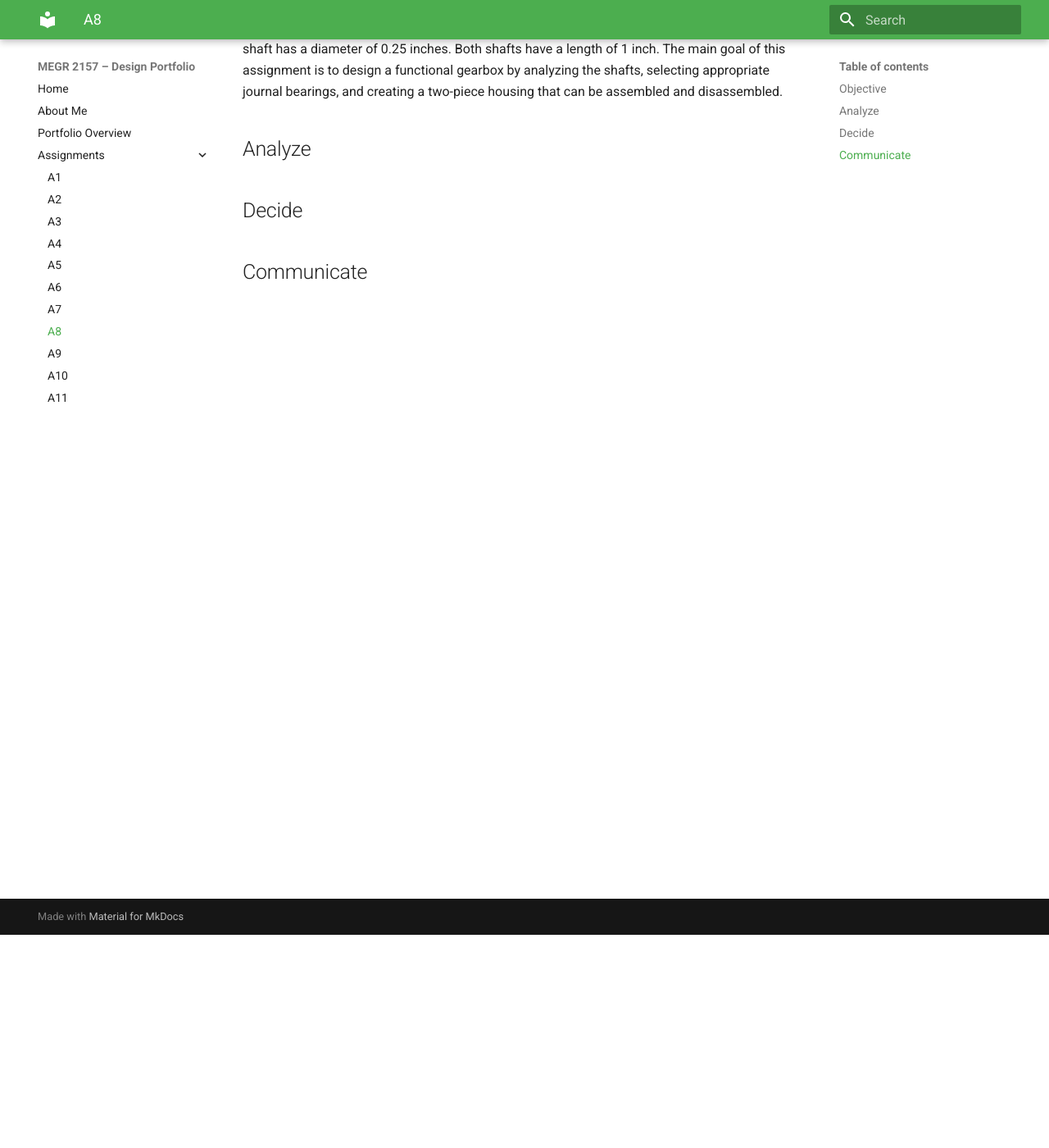
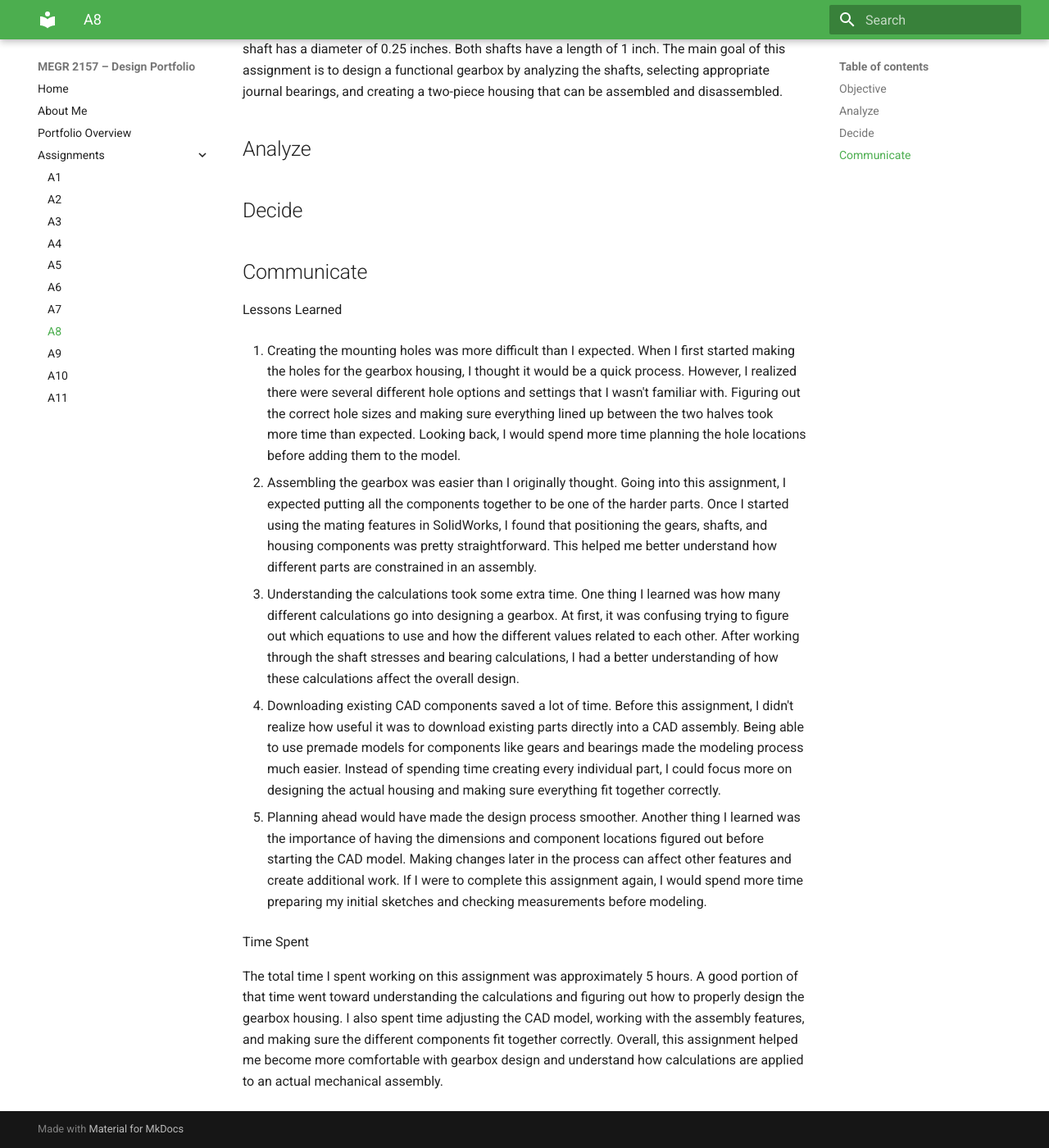
Before and after one commit to EvanBlanco12/portfolio, an MkDocs documentation site: the page built from docs/assignments/A08/index.md, in a window 1280 px wide and 1400 px high, scrolled down 260 px. Shown: the whole window at 82% size. Built offline with MkDocs 1.6.1 and Material for MkDocs 9.7.7, drawn with Linux system fonts in a browser that asks for light colours.

Commit message:
Document lessons learned from gearbox design assignment
Added lessons learned from the gearbox design assignment, detailing challenges and insights gained during the process.

```diff
--- a/docs/assignments/A08/index.md
+++ b/docs/assignments/A08/index.md
@@ -10,3 +10,23 @@ For this assignment, we were tasked with designing a gearbox using two spur gear
 
 
 ## Communicate
+Lessons Learned
+
+1. Creating the mounting holes was more difficult than I expected.
+When I first started making the holes for the gearbox housing, I thought it would be a quick process. However, I realized there were several different hole options and settings that I wasn't familiar with. Figuring out the correct hole sizes and making sure everything lined up between the two halves took more time than expected. Looking back, I would spend more time planning the hole locations before adding them to the model.
+
+2. Assembling the gearbox was easier than I originally thought.
+Going into this assignment, I expected putting all the components together to be one of the harder parts. Once I started using the mating features in SolidWorks, I found that positioning the gears, shafts, and housing components was pretty straightforward. This helped me better understand how different parts are constrained in an assembly.
+
+3. Understanding the calculations took some extra time.
+One thing I learned was how many different calculations go into designing a gearbox. At first, it was confusing trying to figure out which equations to use and how the different values related to each other. After working through the shaft stresses and bearing calculations, I had a better understanding of how these calculations affect the overall design.
+
+4. Downloading existing CAD components saved a lot of time.
+Before this assignment, I didn't realize how useful it was to download existing parts directly into a CAD assembly. Being able to use premade models for components like gears and bearings made the modeling process much easier. Instead of spending time creating every individual part, I could focus more on designing the actual housing and making sure everything fit together correctly.
+
+5. Planning ahead would have made the design process smoother.
+Another thing I learned was the importance of having the dimensions and component locations figured out before starting the CAD model. Making changes later in the process can affect other features and create additional work. If I were to complete this assignment again, I would spend more time preparing my initial sketches and checking measurements before modeling.
+
+Time Spent
+
+The total time I spent working on this assignment was approximately 5 hours. A good portion of that time went toward understanding the calculations and figuring out how to properly design the gearbox housing. I also spent time adjusting the CAD model, working with the assembly features, and making sure the different components fit together correctly. Overall, this assignment helped me become more comfortable with gearbox design and understand how calculations are applied to an actual mechanical assembly.
```
